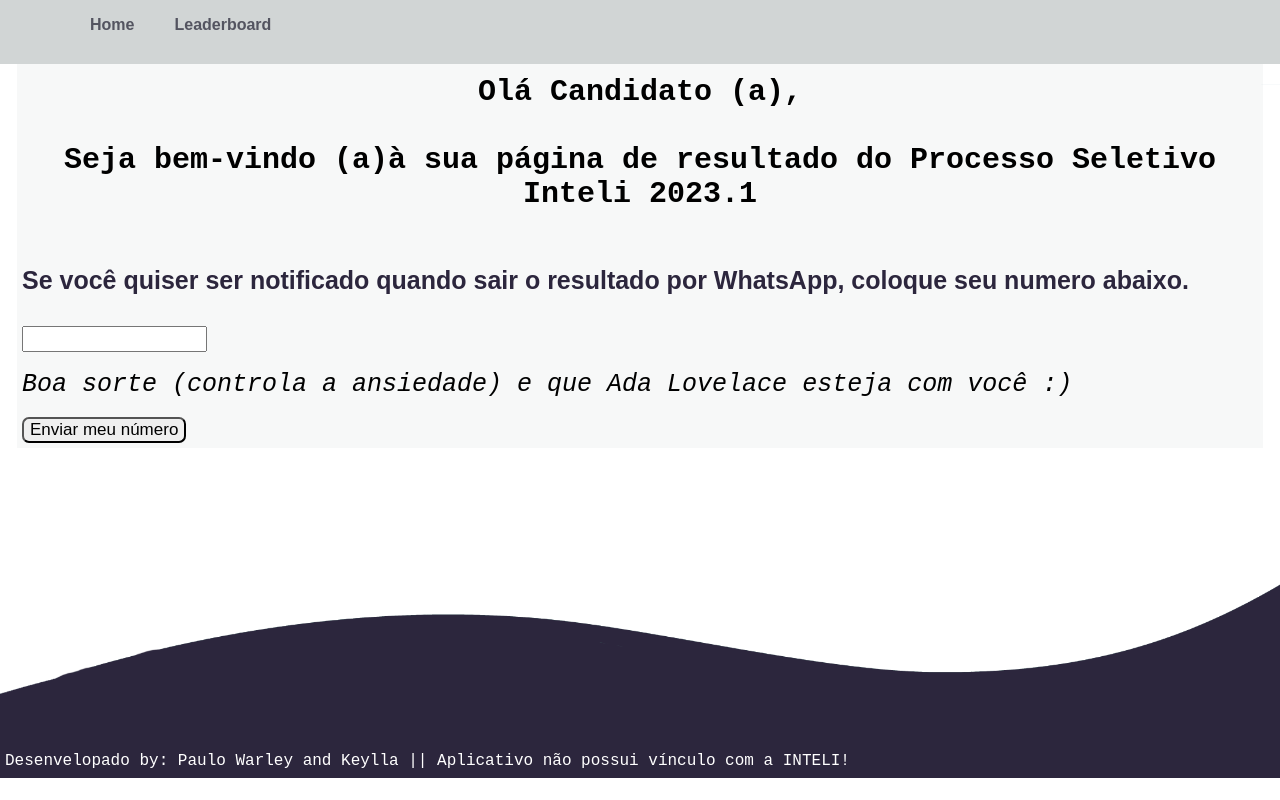
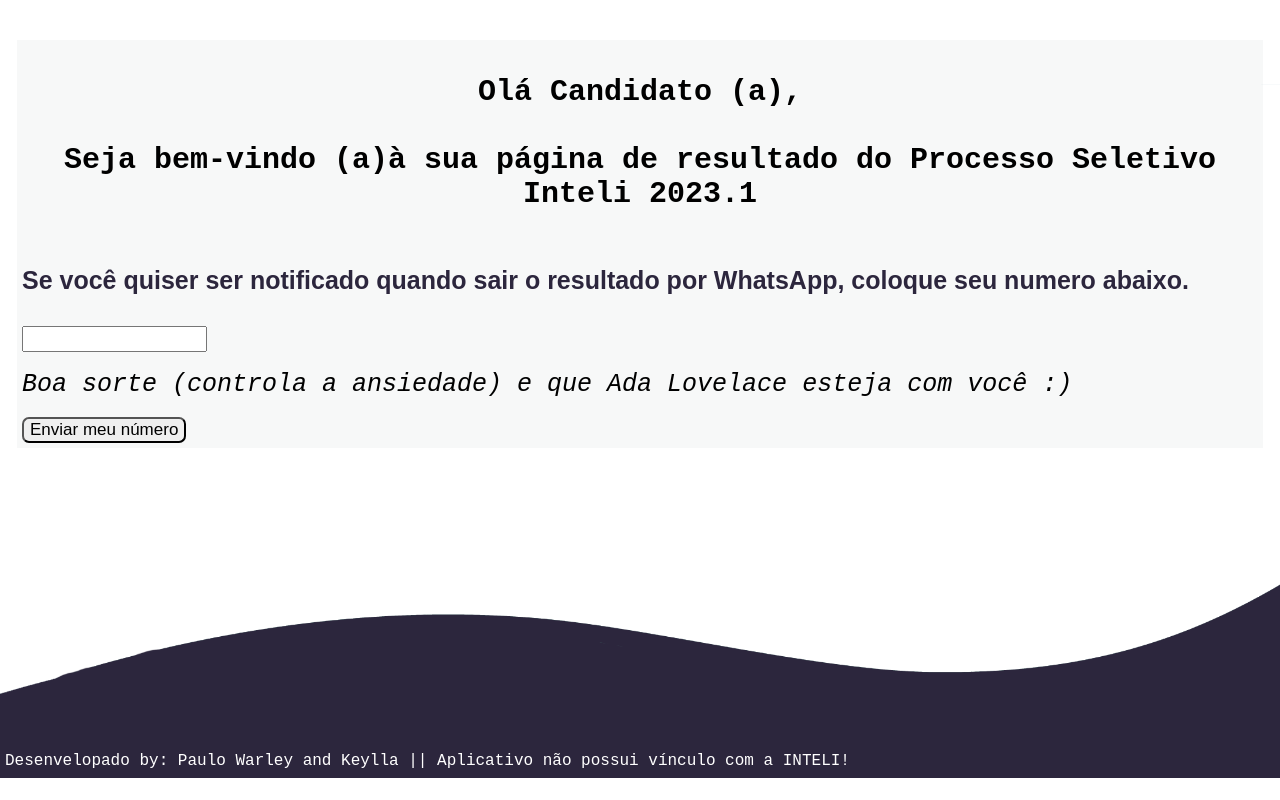
Before and after one commit to PauloWarley/Approved-in-Inteli, a Next.js app in the folder aproved_in_inteli/: page / in a window 1280 px wide. Built offline with nearby package versions, Linux system fonts and the light colour scheme.

Commit message:
v0.3 fix

```diff
--- a/aproved_in_inteli/src/pages/index.jsx
+++ b/aproved_in_inteli/src/pages/index.jsx
@@ -86,12 +86,12 @@
     </Head>
 
     <div className={styles.root}>
-      <div className={styles.header}>
+      {/* <div className={styles.header}>
         <ul>
             <li >  Home  </li>
             <li >Leaderboard </li>
         </ul>
-      </div>
+      </div> */}
       <hero className={styles.hero}>
         <p className={styles.hero_title}>Olá Candidato (a), <br/><br/> <strong>Seja bem-vindo (a)</strong>
          à sua página de resultado do Processo Seletivo Inteli 2023.1</p>
```
